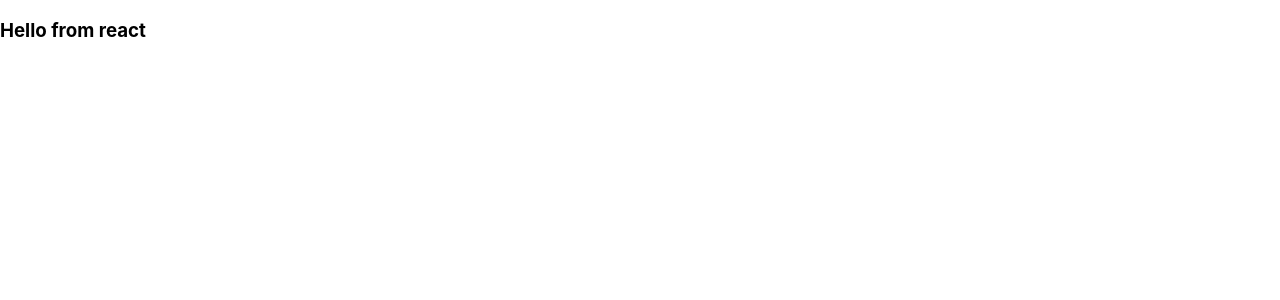
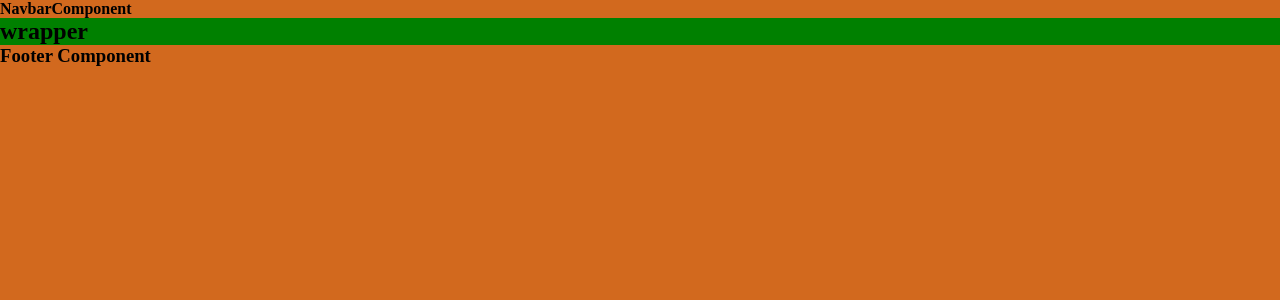
Before and after one commit to rouhollahasadi/asadi-crypto, a React (Create React App) app: page / in a window 1280 px wide. Shown: the top 300 px of the page. Built offline with nearby package versions, Linux system fonts and the light colour scheme.

Commit message:
create base structure

```diff
--- a/src/App.jsx
+++ b/src/App.jsx
@@ -1,10 +1,30 @@
+import FooterComponent from "./components/ui/Footer.component";
+import NavbarComponent from "./components/ui/Navbar.component";
+
 
 
 
 function App() {
   return (
-    <div className="App">
-      <h3>Hello from react</h3>
+    <div>
+
+       {/* NAvbar */}
+       <NavbarComponent/>
+
+
+
+       {/* Wrapper */}
+       <div className="wrapper">
+        <h2>wrapper</h2>
+       </div>
+
+
+
+
+
+       {/* Footer */}
+      <FooterComponent/>
+
     </div>
   );
 }
--- /dev/null
+++ b/src/components/ui/Footer.component.jsx
@@ -0,0 +1,11 @@
+import React from 'react';
+
+const FooterComponent = () => {
+    return (
+        <div>
+            <h3>Footer Component</h3>
+        </div>
+    );
+};
+
+export default FooterComponent;
--- /dev/null
+++ b/src/components/ui/Navbar.component.jsx
@@ -0,0 +1,12 @@
+
+import React from 'react';
+
+const NavbarComponent = () => {
+    return (
+        <div>
+            <h4>NavbarComponent</h4>
+        </div>
+    );
+};
+
+export default NavbarComponent;
--- a/src/index.css
+++ b/src/index.css
@@ -1,13 +1,13 @@
-body {
+/** css rest code **/
+*{
+  padding:0;
   margin: 0;
-  font-family: -apple-system, BlinkMacSystemFont, 'Segoe UI', 'Roboto', 'Oxygen',
-    'Ubuntu', 'Cantarell', 'Fira Sans', 'Droid Sans', 'Helvetica Neue',
-    sans-serif;
-  -webkit-font-smoothing: antialiased;
-  -moz-osx-font-smoothing: grayscale;
+  box-sizing: border-box;
 }
-
-code {
-  font-family: source-code-pro, Menlo, Monaco, Consolas, 'Courier New',
-    monospace;
+body{
+background-color: chocolate;
 }
+.wrapper
+{
+  background-color: green;
+}
```
